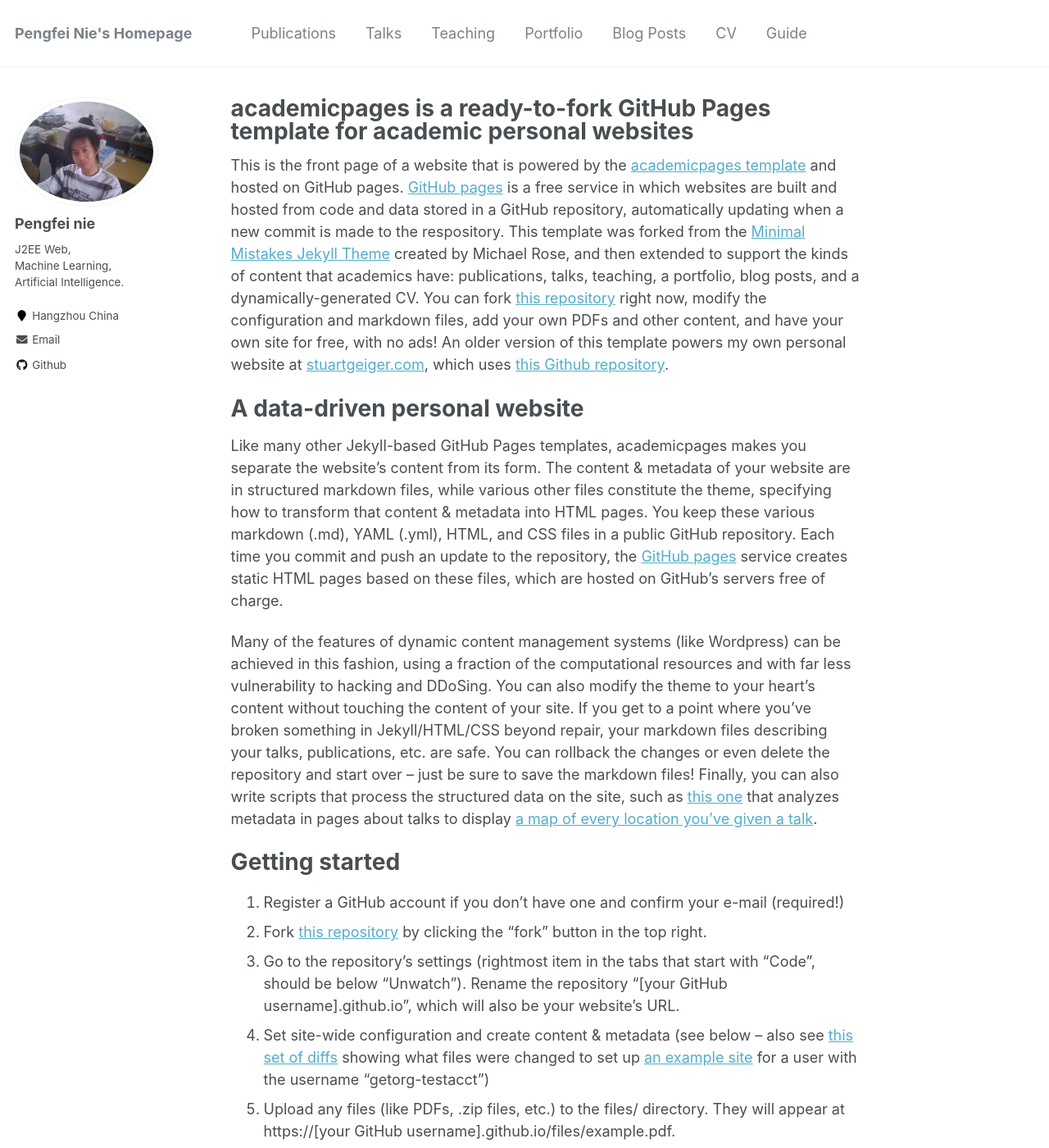
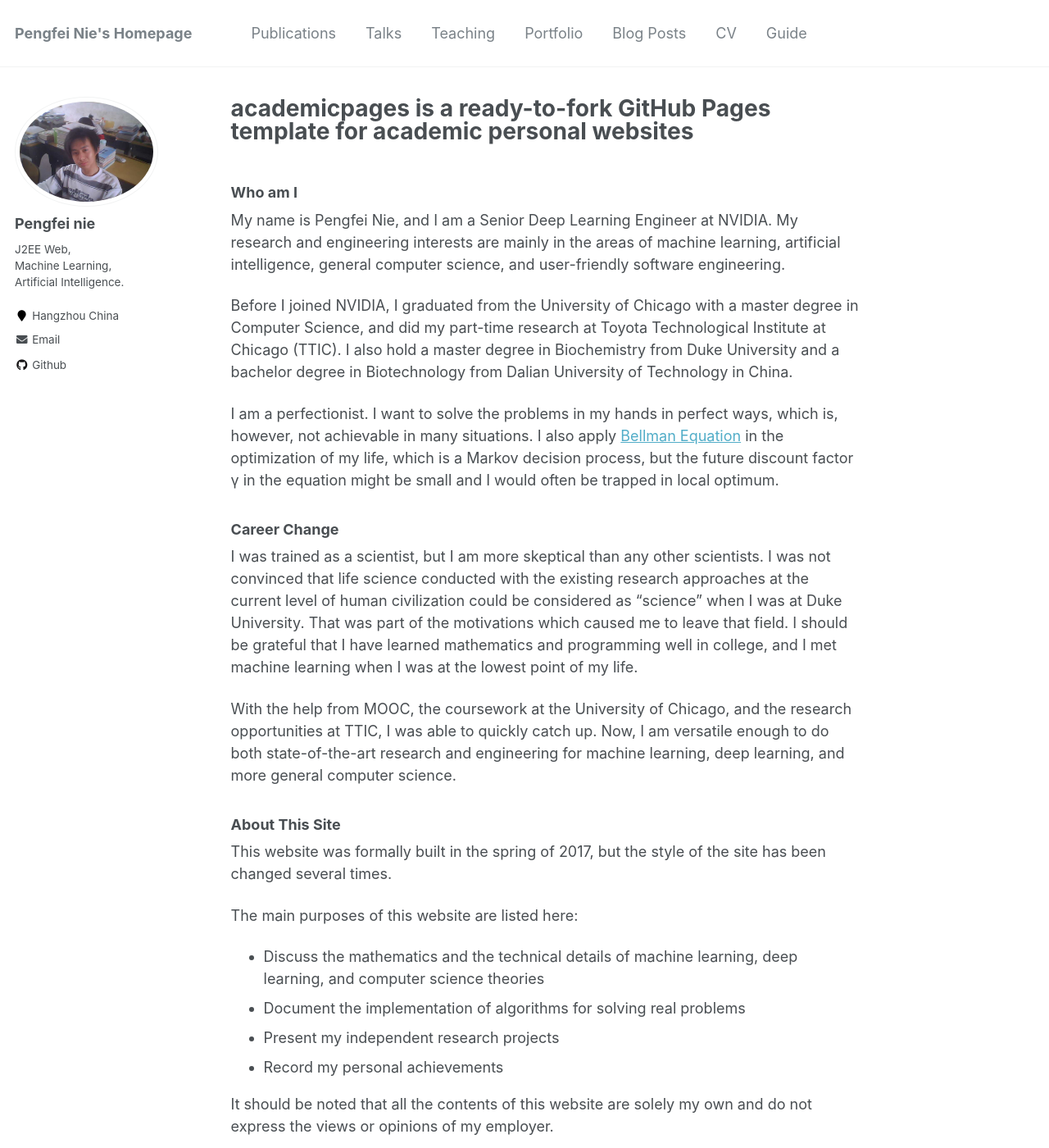
Before and after one commit to pengfeinie/pengfeinie.github.io, a Jekyll site: the page built from _pages/about.md, in a window 1280 px wide and 1400 px high. Shown: the whole window at 82% size. Built offline with Jekyll 4.4.1, drawn with Linux system fonts in a browser that asks for light colours; some of the changed text lies outside the part shown.

Commit message:
about 是主页的内容

```diff
--- a/_pages/about.md
+++ b/_pages/about.md
@@ -8,43 +8,37 @@ redirect_from:
   - /about.html
 ---
 
-This is the front page of a website that is powered by the [academicpages template](https://github.com/academicpages/academicpages.github.io) and hosted on GitHub pages. [GitHub pages](https://pages.github.com) is a free service in which websites are built and hosted from code and data stored in a GitHub repository, automatically updating when a new commit is made to the respository. This template was forked from the [Minimal Mistakes Jekyll Theme](https://mmistakes.github.io/minimal-mistakes/) created by Michael Rose, and then extended to support the kinds of content that academics have: publications, talks, teaching, a portfolio, blog posts, and a dynamically-generated CV. You can fork [this repository](https://github.com/academicpages/academicpages.github.io) right now, modify the configuration and markdown files, add your own PDFs and other content, and have your own site for free, with no ads! An older version of this template powers my own personal website at [stuartgeiger.com](http://stuartgeiger.com), which uses [this Github repository](https://github.com/staeiou/staeiou.github.io).
+### Who am I
 
-A data-driven personal website
-======
-Like many other Jekyll-based GitHub Pages templates, academicpages makes you separate the website's content from its form. The content & metadata of your website are in structured markdown files, while various other files constitute the theme, specifying how to transform that content & metadata into HTML pages. You keep these various markdown (.md), YAML (.yml), HTML, and CSS files in a public GitHub repository. Each time you commit and push an update to the repository, the [GitHub pages](https://pages.github.com/) service creates static HTML pages based on these files, which are hosted on GitHub's servers free of charge.
+My name is Pengfei Nie, and I am a Senior Deep Learning Engineer at NVIDIA. My research and engineering interests are mainly in the areas of machine learning, artificial intelligence, general computer science, and user-friendly software engineering.
 
-Many of the features of dynamic content management systems (like Wordpress) can be achieved in this fashion, using a fraction of the computational resources and with far less vulnerability to hacking and DDoSing. You can also modify the theme to your heart's content without touching the content of your site. If you get to a point where you've broken something in Jekyll/HTML/CSS beyond repair, your markdown files describing your talks, publications, etc. are safe. You can rollback the changes or even delete the repository and start over -- just be sure to save the markdown files! Finally, you can also write scripts that process the structured data on the site, such as [this one](https://github.com/academicpages/academicpages.github.io/blob/master/talkmap.ipynb) that analyzes metadata in pages about talks to display [a map of every location you've given a talk](https://academicpages.github.io/talkmap.html).
+Before I joined NVIDIA, I graduated from the University of Chicago with a master degree in Computer Science, and did my part-time research at Toyota Technological Institute at Chicago (TTIC). I also hold a master degree in Biochemistry from Duke University and a bachelor degree in Biotechnology from Dalian University of Technology in China.
 
-Getting started
-======
-1. Register a GitHub account if you don't have one and confirm your e-mail (required!)
-1. Fork [this repository](https://github.com/academicpages/academicpages.github.io) by clicking the "fork" button in the top right.
-1. Go to the repository's settings (rightmost item in the tabs that start with "Code", should be below "Unwatch"). Rename the repository "[your GitHub username].github.io", which will also be your website's URL.
-1. Set site-wide configuration and create content & metadata (see below -- also see [this set of diffs](http://archive.is/3TPas) showing what files were changed to set up [an example site](https://getorg-testacct.github.io) for a user with the username "getorg-testacct")
-1. Upload any files (like PDFs, .zip files, etc.) to the files/ directory. They will appear at https://[your GitHub username].github.io/files/example.pdf.
-1. Check status by going to the repository settings, in the "GitHub pages" section
+I am a perfectionist. I want to solve the problems in my hands in perfect ways, which is, however, not achievable in many situations. I also apply [Bellman Equation](https://en.wikipedia.org/wiki/Bellman_equation) in the optimization of my life, which is a Markov decision process, but the future discount factor γ in the equation might be small and I would often be trapped in local optimum.
 
-Site-wide configuration
-------
-The main configuration file for the site is in the base directory in [_config.yml](https://github.com/academicpages/academicpages.github.io/blob/master/_config.yml), which defines the content in the sidebars and other site-wide features. You will need to replace the default variables with ones about yourself and your site's github repository. The configuration file for the top menu is in [_data/navigation.yml](https://github.com/academicpages/academicpages.github.io/blob/master/_data/navigation.yml). For example, if you don't have a portfolio or blog posts, you can remove those items from that navigation.yml file to remove them from the header.
+### Career Change
 
-Create content & metadata
-------
-For site content, there is one markdown file for each type of content, which are stored in directories like _publications, _talks, _posts, _teaching, or _pages. For example, each talk is a markdown file in the [_talks directory](https://github.com/academicpages/academicpages.github.io/tree/master/_talks). At the top of each markdown file is structured data in YAML about the talk, which the theme will parse to do lots of cool stuff. The same structured data about a talk is used to generate the list of talks on the [Talks page](https://academicpages.github.io/talks), each [individual page](https://academicpages.github.io/talks/2012-03-01-talk-1) for specific talks, the talks section for the [CV page](https://academicpages.github.io/cv), and the [map of places you've given a talk](https://academicpages.github.io/talkmap.html) (if you run this [python file](https://github.com/academicpages/academicpages.github.io/blob/master/talkmap.py) or [Jupyter notebook](https://github.com/academicpages/academicpages.github.io/blob/master/talkmap.ipynb), which creates the HTML for the map based on the contents of the _talks directory).
+I was trained as a scientist, but I am more skeptical than any other scientists. I was not convinced that life science conducted with the existing research approaches at the current level of human civilization could be considered as “science” when I was at Duke University. That was part of the motivations which caused me to leave that field. I should be grateful that I have learned mathematics and programming well in college, and I met machine learning when I was at the lowest point of my life.
 
-**Markdown generator**
+With the help from MOOC, the coursework at the University of Chicago, and the research opportunities at TTIC, I was able to quickly catch up. Now, I am versatile enough to do both state-of-the-art research and engineering for machine learning, deep learning, and more general computer science.
 
-I have also created [a set of Jupyter notebooks](https://github.com/academicpages/academicpages.github.io/tree/master/markdown_generator
-) that converts a CSV containing structured data about talks or presentations into individual markdown files that will be properly formatted for the academicpages template. The sample CSVs in that directory are the ones I used to create my own personal website at stuartgeiger.com. My usual workflow is that I keep a spreadsheet of my publications and talks, then run the code in these notebooks to generate the markdown files, then commit and push them to the GitHub repository.
+### About This Site
 
-How to edit your site's GitHub repository
-------
-Many people use a git client to create files on their local computer and then push them to GitHub's servers. If you are not familiar with git, you can directly edit these configuration and markdown files directly in the github.com interface. Navigate to a file (like [this one](https://github.com/academicpages/academicpages.github.io/blob/master/_talks/2012-03-01-talk-1.md) and click the pencil icon in the top right of the content preview (to the right of the "Raw | Blame | History" buttons). You can delete a file by clicking the trashcan icon to the right of the pencil icon. You can also create new files or upload files by navigating to a directory and clicking the "Create new file" or "Upload files" buttons.
+This website was formally built in the spring of 2017, but the style of the site has been changed several times.
 
-Example: editing a markdown file for a talk
-![Editing a markdown file for a talk](/images/editing-talk.png)
+The main purposes of this website are listed here:
 
-For more info
-------
-More info about configuring academicpages can be found in [the guide](https://academicpages.github.io/markdown/). The [guides for the Minimal Mistakes theme](https://mmistakes.github.io/minimal-mistakes/docs/configuration/) (which this theme was forked from) might also be helpful.
+- Discuss the mathematics and the technical details of machine learning, deep learning, and computer science theories
+- Document the implementation of algorithms for solving real problems
+- Present my independent research projects
+- Record my personal achievements
+
+It should be noted that all the contents of this website are solely my own and do not express the views or opinions of my employer.
+
+### Citations
+
+If you would like to cite the blog posts and articles in this site or repositories on my GitHub, please use the URLs. I would not change the URLs, unless someday GitHub does not exist.
+
+### Contact Me
+
+If you have any questions or critical comments regarding my blog posts, please post your questions under the blog post. If you have any questions regarding my GitHub open source projects, please open an issue ticket in the repository. This will be beneficial for all the readers and save my time for not answering duplicated questions. For private questions, please contact me via my personal [Email](mailto:pfnie@yahoo.com).
```
